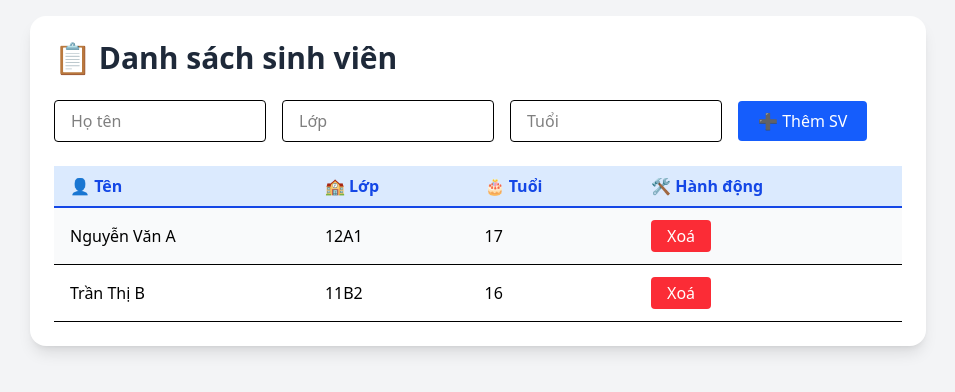
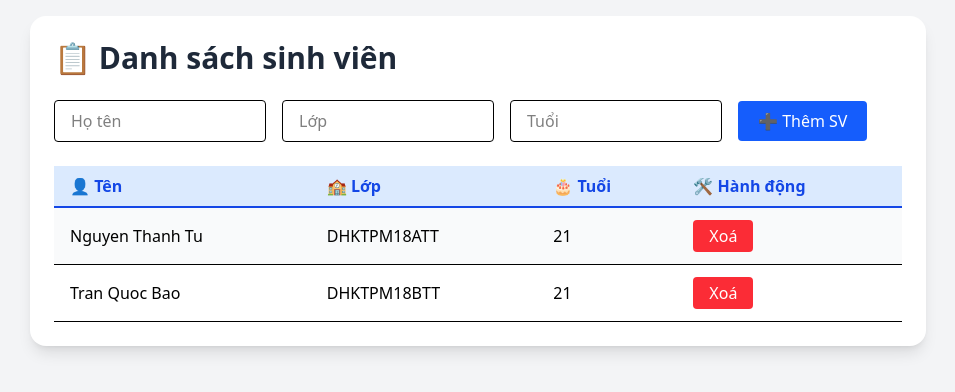
Before and after one commit to khanhlow1402/22691311_LeGiaKhanh_KT_PTGD, a React (Vite) app in the folder baikt/: page / in a window 1280 px wide. Shown: the top 392 px of the page, without its empty margins (162-1117 px from the left). Built offline with nearby package versions, Linux system fonts and the light colour scheme.

Commit message:
xoá sinh viên

```diff
--- a/baikt/src/components/StudentList.jsx
+++ b/baikt/src/components/StudentList.jsx
@@ -1,10 +1,9 @@
-// StudentList.jsx
 import React, { useState } from "react";
 
 export default function StudentList() {
   const [students, setStudents] = useState([
-    { id: 1, name: "Nguyễn Văn A", class: "12A1", age: 17 },
-    { id: 2, name: "Trần Thị B", class: "11B2", age: 16 },
+    { id: 1, name: "Nguyen Thanh Tu", class: "DHKTPM18ATT", age: 21 },
+    { id: 2, name: "Tran Quoc Bao", class: "DHKTPM18BTT", age: 21 },
   ]);
 
   const [newStudent, setNewStudent] = useState({
@@ -20,12 +19,19 @@ export default function StudentList() {
 
   const handleAdd = () => {
     if (newStudent.name && newStudent.class && newStudent.age) {
-      const newId = Date.now(); // tạo ID đơn giản
+      const newId = Date.now();
       const student = { ...newStudent, id: newId, age: parseInt(newStudent.age) };
       setStudents([...students, student]);
       setNewStudent({ name: "", class: "", age: "" });
     } else {
       alert("Vui lòng nhập đầy đủ thông tin!");
+    }
+  };
+
+  const handleDelete = (id) => {
+    const confirmed = window.confirm("Bạn có chắc muốn xoá sinh viên này?");
+    if (confirmed) {
+      setStudents(students.filter((sv) => sv.id !== id));
     }
   };
 
@@ -88,7 +94,10 @@ export default function StudentList() {
                 <td className="px-4 py-3 border-b">{sv.class}</td>
                 <td className="px-4 py-3 border-b">{sv.age}</td>
                 <td className="px-4 py-3 border-b">
-                  <button className="bg-red-500 text-white px-4 py-1 rounded hover:bg-red-600 transition">
+                  <button
+                    onClick={() => handleDelete(sv.id)}
+                    className="bg-red-500 text-white px-4 py-1 rounded hover:bg-red-600 transition"
+                  >
                     Xoá
                   </button>
                 </td>
```
Also changed, not shown: 1 other file (tests, documents, lock files or other folders).
